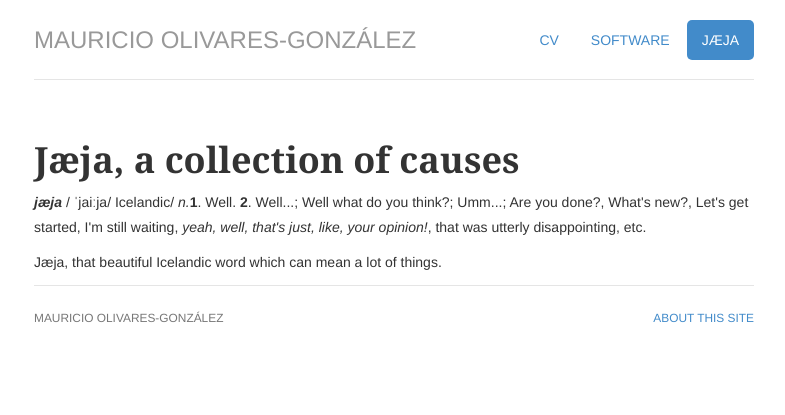
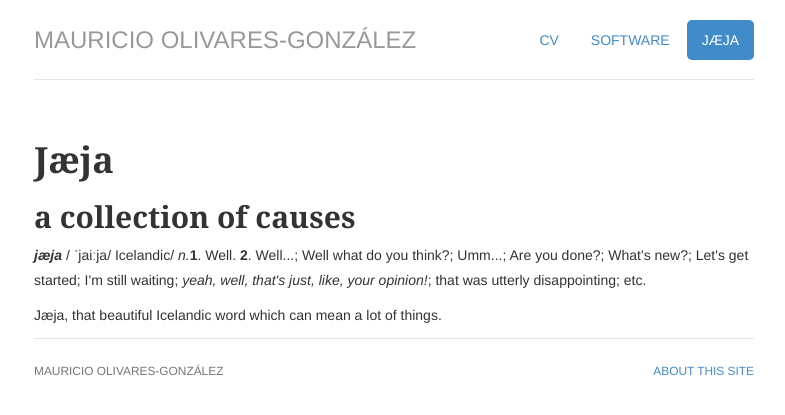
Before and after one commit to mauolivares/mauolivares.github.io, a Jekyll site: the page built from jaeja/index.html, in a window 1280 px wide. Shown: the top 415 px of the page, without its empty margins (246-1031 px from the left). Built offline with Jekyll 4.4.1, drawn with Linux system fonts in a browser that asks for light colours.

```diff
--- a/jaeja/index.html
+++ b/jaeja/index.html
@@ -11,9 +11,10 @@ description: A compendium of causes with no apparent direction whatsoever.
 ---
 <div class="row marketing">
 			<div>
-				<span itemprop="jaeja"><h1>J&#230;ja, a collection of causes</h1></span>
+				<span itemprop="jaeja"><h1>J&#230;ja</h1></span>
+				<h2>a collection of causes</h2>
 
-				<p><b><i>j&#230;ja</i></b> / ˈjai&#720;ja/ Icelandic/ <i>n.</i><b>1</b>. Well. <b>2</b>. Well...; Well what do you think?; Umm...; Are you done?, What's new?, Let's get started, I'm still waiting, <i>yeah, well, that's just, like, your opinion!</i>, that was utterly disappointing, etc.</p>
+				<p><b><i>j&#230;ja</i></b> / ˈjai&#720;ja/ Icelandic/ <i>n.</i><b>1</b>. Well. <b>2</b>. Well...; Well what do you think?; Umm...; Are you done?; What's new?; Let's get started; I'm still waiting; <i>yeah, well, that's just, like, your opinion!</i>; that was utterly disappointing; etc.</p>
 
 				<p> J&#230;ja, that beautiful Icelandic word which can mean a lot of things.</p>
 
```
